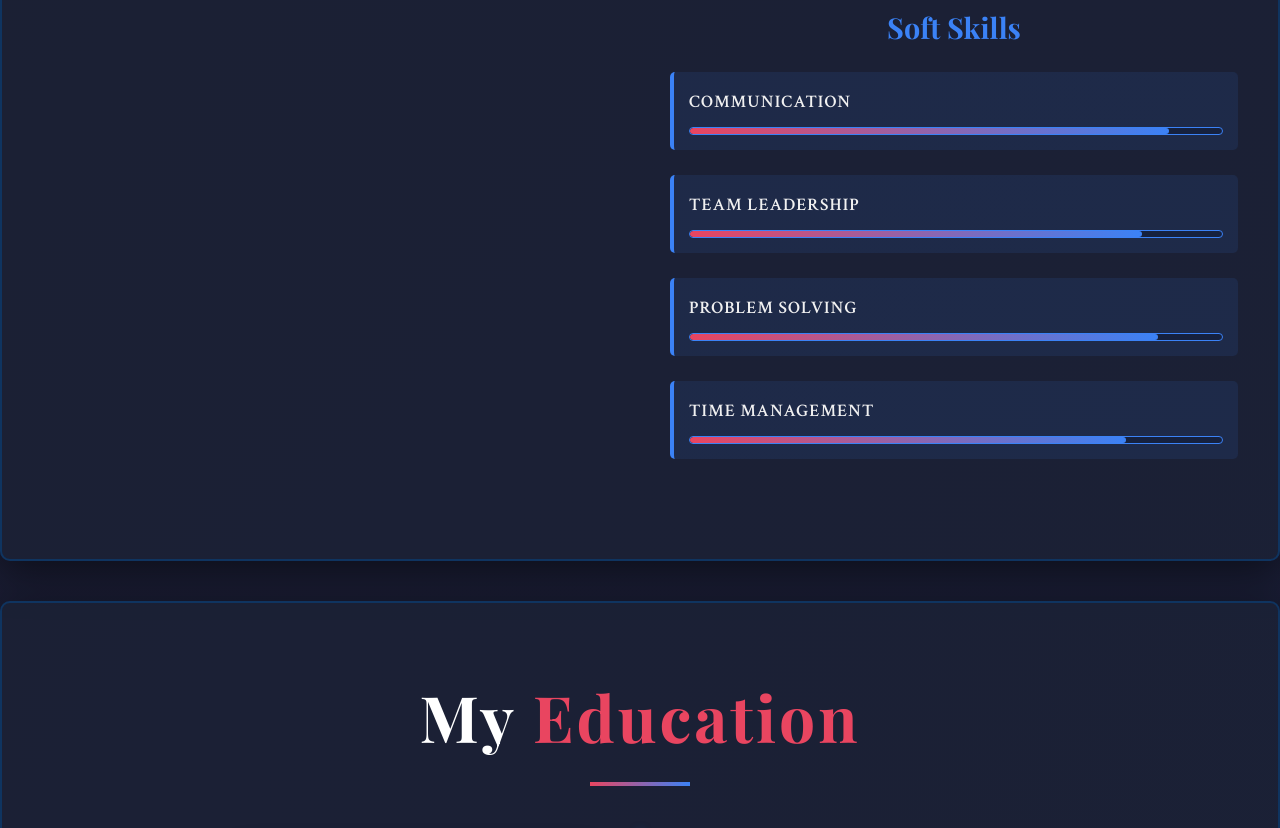
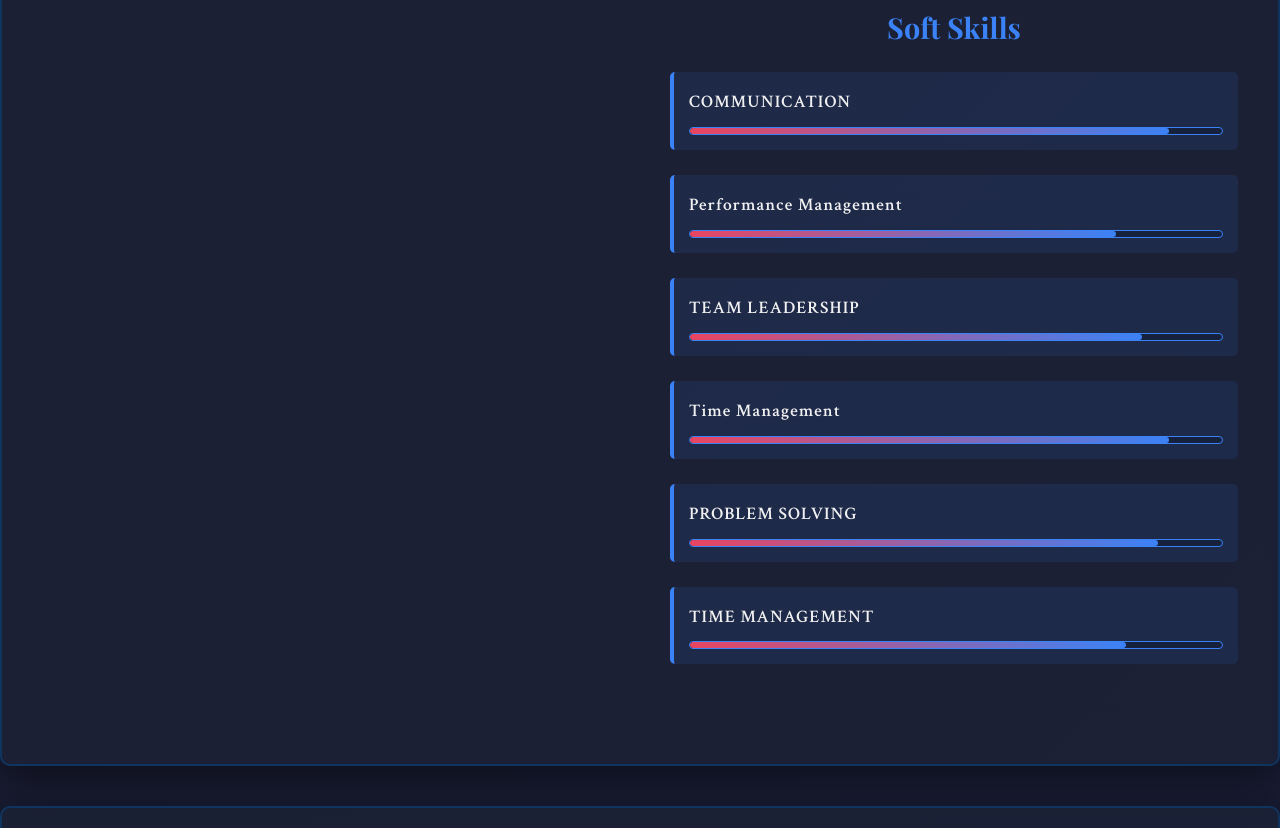
Before and after one commit to KopanathiSirisha/SirishaKopanathi, a plain HTML site: page index.html in a window 1280 px wide. Shown: the part 2090-2918 px from the top of the page. Drawn offline with nearby package versions, Linux system fonts and the light colour scheme.

Commit message:
index.html

```diff
--- a/index.html
+++ b/index.html
@@ -1110,12 +1110,29 @@
                                 <div class="skill-progress" data-width="90"></div>
                             </div>
                         </div>
+                                                <div class="skill-item">
+                            <div class="skill-name">
+                                <span>Performance Management</span>
+                            </div>
+                            <div class="skill-bar">
+                                <div class="skill-progress" data-width="80"></div>
+                            </div>
+                        </div>
+
                         <div class="skill-item">
                             <div class="skill-name">
                                 <span>TEAM LEADERSHIP</span>
                             </div>
                             <div class="skill-bar">
                                 <div class="skill-progress" data-width="85"></div>
+                            </div>
+                        </div>
+                        <div class="skill-item">
+                            <div class="skill-name">
+                                <span>Time Management</span>
+                            </div>
+                            <div class="skill-bar">
+                                <div class="skill-progress" data-width="90"></div>
                             </div>
                         </div>
                         <div class="skill-item">
@@ -1326,6 +1343,9 @@
                     <div class="project-image">
                         <img src="https://via.placeholder.com/400x250/3b82f6/ffffff?text=Figma+Portfolio" alt="Figma Portfolio Design">
                     </div>
+                     <div class="project-links">
+                            <a href="https://www.figma.com/proto/LkuKC0QUKBPpjJTBdefDIY/Portfolio?node-id=0-3&starting-point-node-id=0%3A3" target="_blank"><i class="fas fa-external-link-alt"></i> Live Demo</a>
+                        </div>
                     <div class="project-info">
                         <h3 class="project-title">Figma Portfolio Design</h3>
                         <p class="project-description">
@@ -1348,6 +1368,9 @@
                     <div class="project-image">
                         <img src="https://via.placeholder.com/400x250/e94560/ffffff?text=Job+Recruitment+App" alt="Job Recruitment App">
                     </div>
+                    <div class="project-links">
+                            <a href="https://www.figma.com/proto/59GNaTAMuDTQW3DrrLURW9/JobPortal?node-id=0-1" target="_blank"><i class="fas fa-external-link-alt"></i> Live Demo</a>
+                        </div>
                     <div class="project-info">
                         <h3 class="project-title">Job Recruitment App Design</h3>
                         <p class="project-description">
@@ -1370,6 +1393,9 @@
                     <div class="project-image">
                         <img src="https://via.placeholder.com/400x250/0f3460/ffffff?text=Food+Court+App" alt="Food Court App">
                     </div>
+                    <div class="project-links">
+                            <a href="https://www.figma.com/proto/SQgalgplqESuic92pZ3B6b/food?node-id=26-2&starting-point-node-id=26%3A2" target="_blank"><i class="fas fa-external-link-alt"></i> Live Demo</a>
+                        </div>
                     <div class="project-info">
                         <h3 class="project-title">Food Court App Design</h3>
                         <p class="project-description">
```
